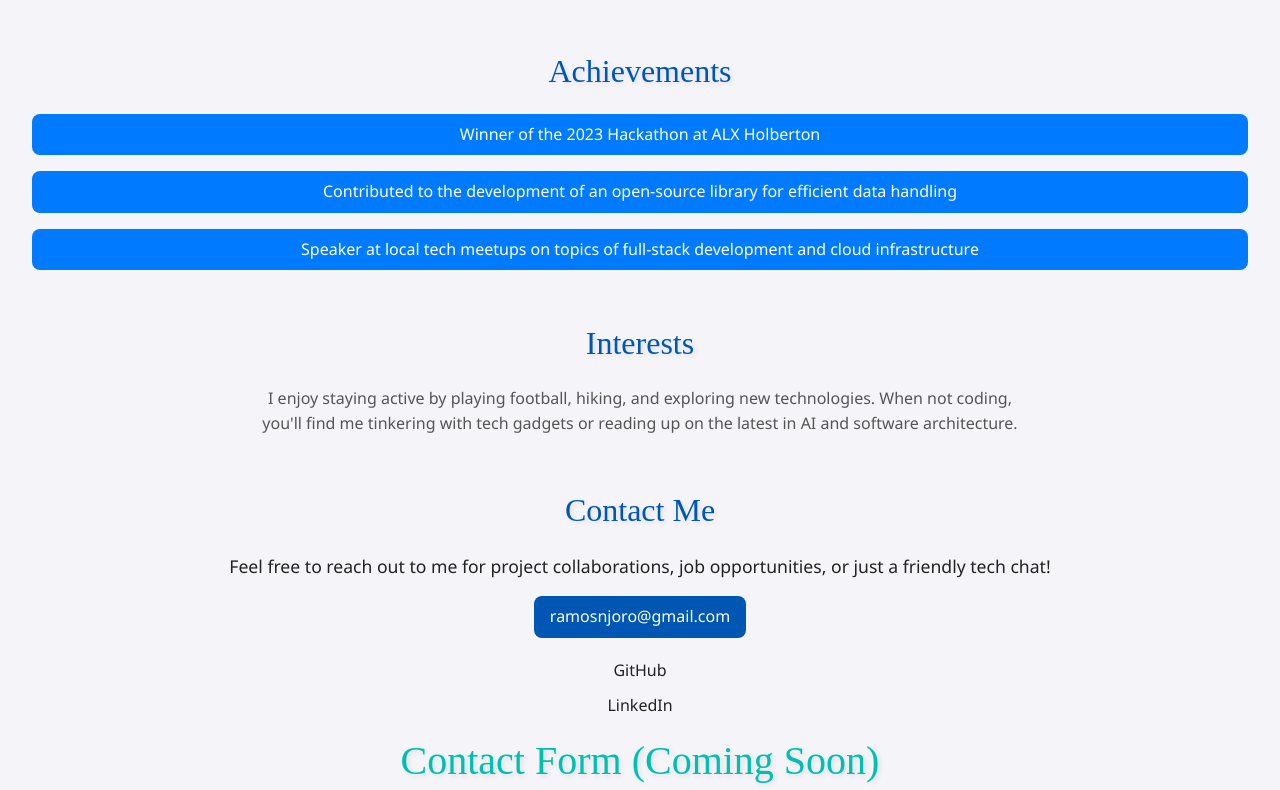
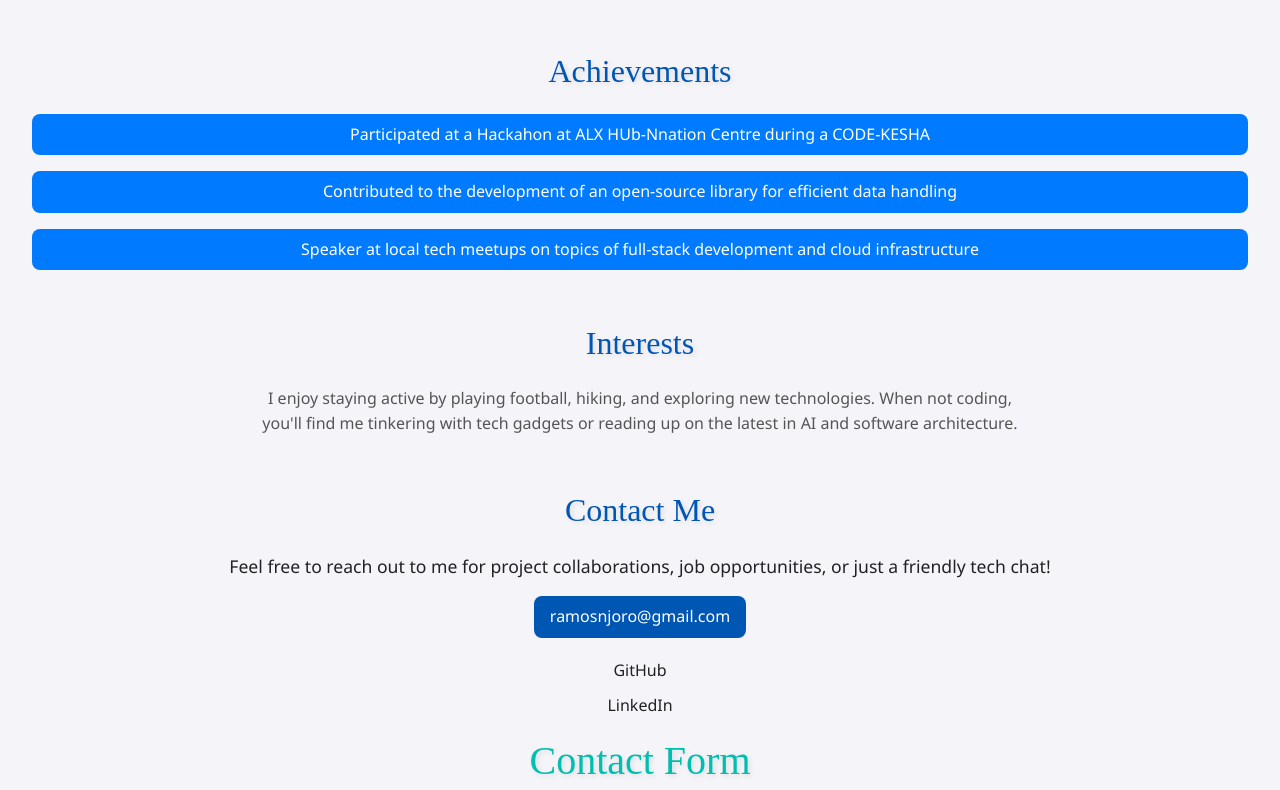
Before and after one commit to Joseph-Njoro/Joseph_Njoroge, a React (Vite) app in the folder vite-frontend/: page /about in a window 1280 px wide. Shown: the part 1550-2340 px from the top of the page. Built offline with nearby package versions, Linux system fonts and the light colour scheme.

Commit message:
AM back baby

```diff
--- a/vite-frontend/src/pages/AboutMe.jsx
+++ b/vite-frontend/src/pages/AboutMe.jsx
@@ -117,7 +117,7 @@ const AboutMe = () => {
       <section className="achievements">
         <h2>Achievements</h2>
         <ul className="achievements-list">
-          <li>Winner of the 2023 Hackathon at ALX Holberton</li>
+          <li>Participated at a Hackahon at ALX HUb-Nnation Centre during a CODE-KESHA</li>
           <li>Contributed to the development of an open-source library for efficient data handling</li>
           <li>Speaker at local tech meetups on topics of full-stack development and cloud infrastructure</li>
         </ul>
@@ -142,7 +142,7 @@ const AboutMe = () => {
 
       {/* Placeholder for Contact Form */}
       <section className="contact-form">
-        <h2>Contact Form (Coming Soon)</h2>
+        <h2>Contact Form</h2>
         <p>Stay tuned for a dedicated contact form for quick and easy communication.</p>
       </section>
     </div>
--- a/vite-frontend/src/pages/LandingPage.jsx
+++ b/vite-frontend/src/pages/LandingPage.jsx
@@ -168,5 +168,5 @@ const LandingPage = () => {
     </div>
   );
 };
-
+<script src="https://platform.linkedin.com/badges/js/profile.js" async defer type="text/javascript"></script>
 export default LandingPage;
```
